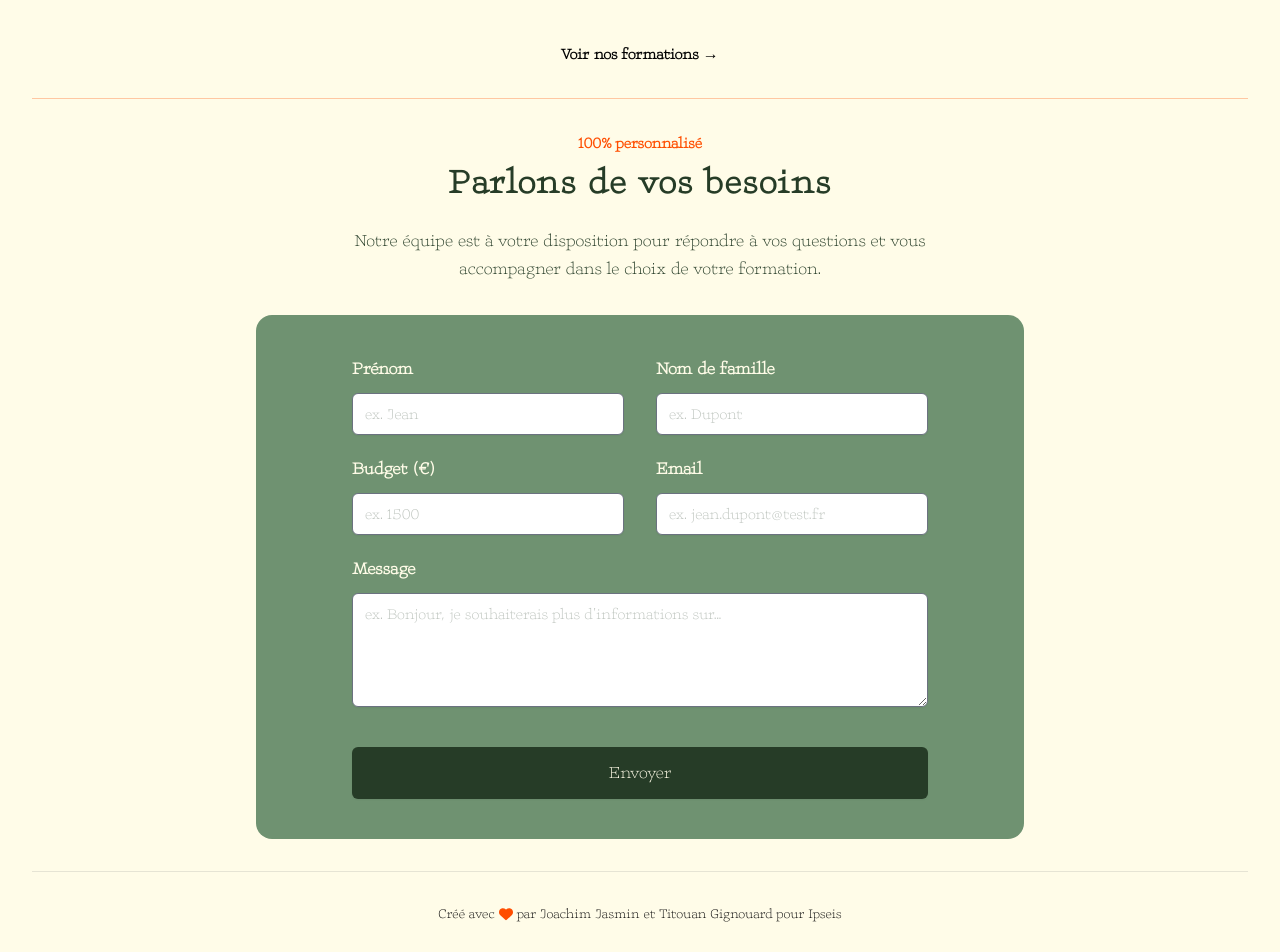
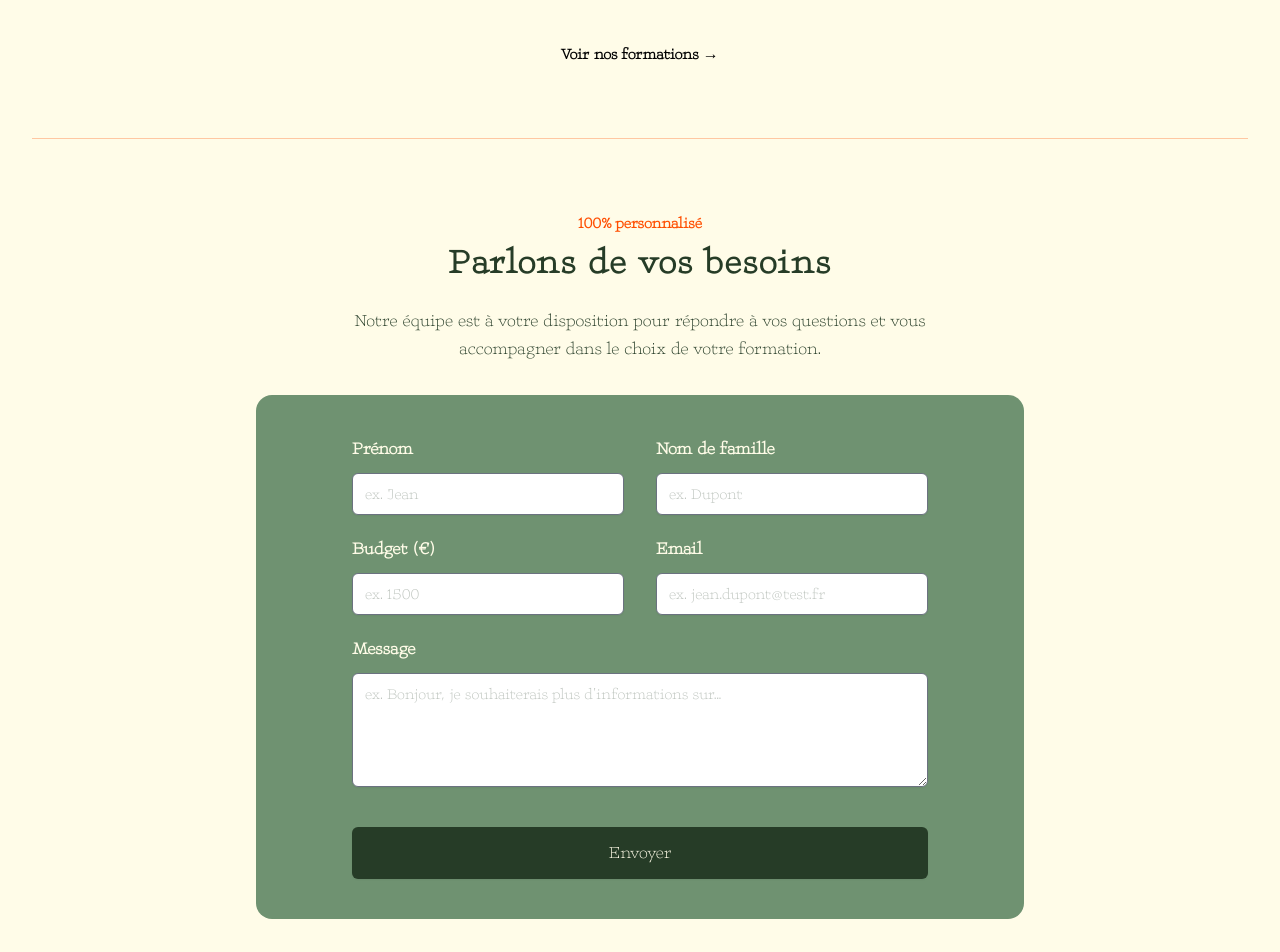
Before and after one commit to Jyok1m/ipseis, a Next.js app: page / in a window 1280 px wide. Shown: the part 1020-1972 px from the top of the page. Built offline with nearby package versions, Linux system fonts and the light colour scheme.

Commit message:
Ajout de marges pour améliorer l'espacement dans le composant Accueil et le pied de page

```diff
--- a/src/app/page.tsx
+++ b/src/app/page.tsx
@@ -73,7 +73,7 @@ export default function Accueil() {
 				</div>
 			</SectionWrapper>
 
-			<div className="mx-auto max-w-[95%] border-t border-cohesion/30" />
+			<div className="mx-auto max-w-[95%] border-t border-cohesion/30 my-10" />
 
 			{/* Contact form */}
 			<SectionWrapper>
--- a/src/components/global/Footer.tsx
+++ b/src/components/global/Footer.tsx
@@ -5,7 +5,7 @@ import { faHeart } from "@fortawesome/free-solid-svg-icons";
 
 const Footer = () => {
 	return (
-		<div className="mx-auto px-6 lg:px-8 w-screen">
+		<div className="mx-auto px-6 lg:px-8 w-screen mt-10">
 			<footer aria-labelledby="footer-heading" className="relative border-t border-gray-900/10 py-6 lg:py-8">
 				<h2 id="footer-heading" className="sr-only">
 					Footer
```
